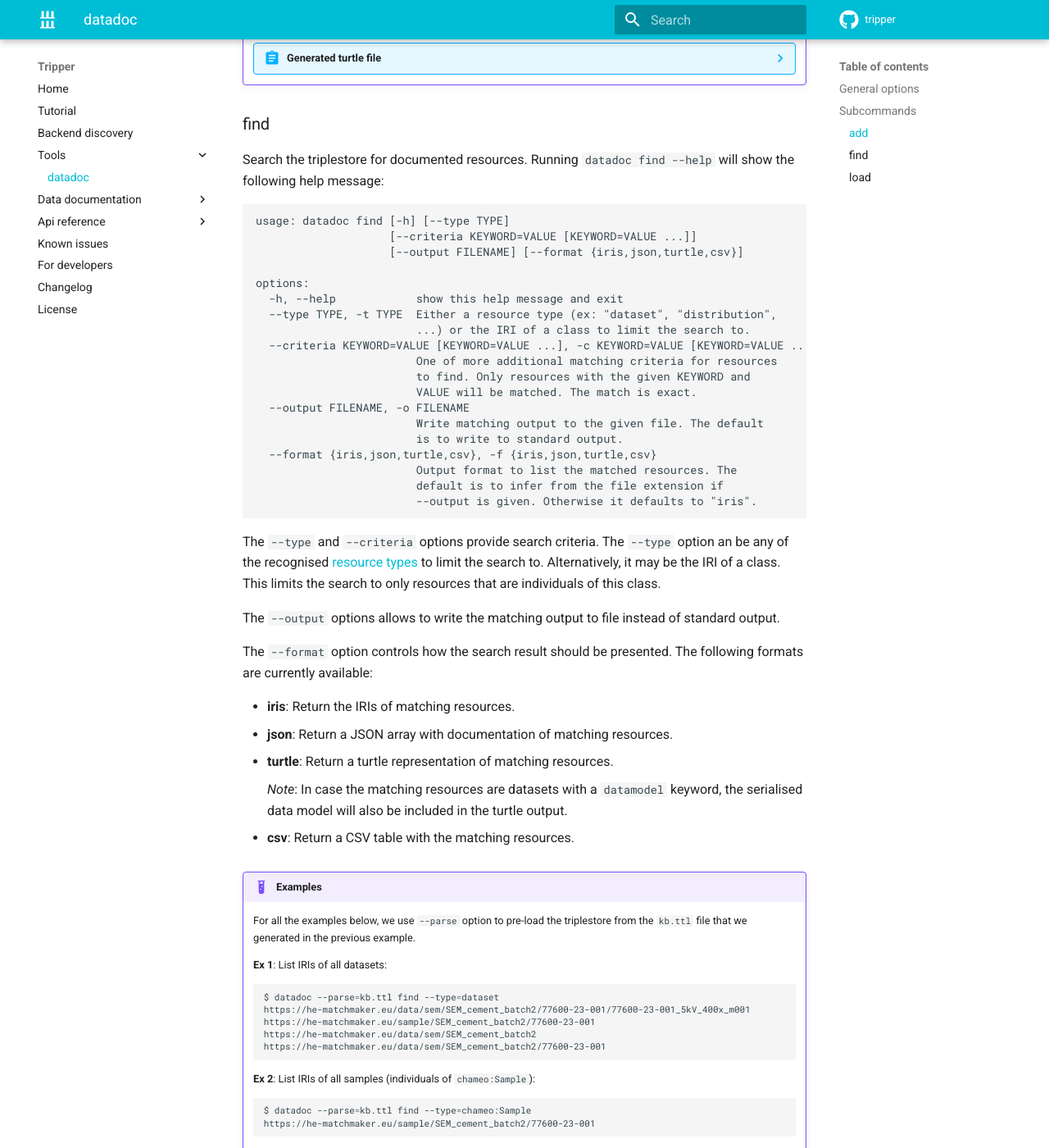
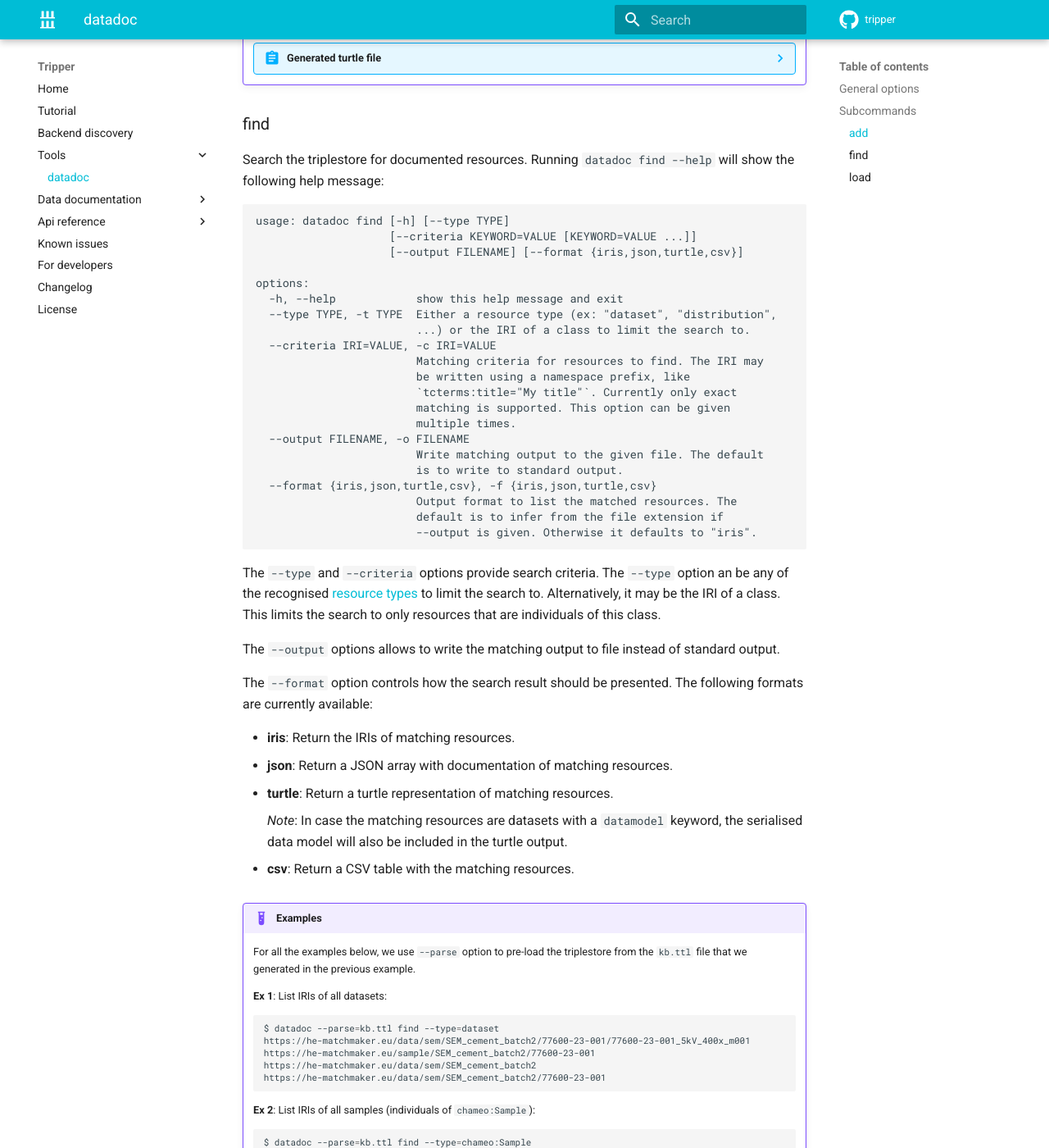
Before and after one commit to EMMC-ASBL/tripper, an MkDocs documentation site: the page built from docs/tools/datadoc.md, in a window 1280 px wide and 1400 px high, scrolled down 2481 px. Shown: the whole window at 82% size. Built offline with MkDocs 1.6.1 and Material for MkDocs 9.7.7, drawn with Linux system fonts in a browser that asks for light colours; comment, search, counter and statistics services are not loaded; the version menu is left out.

Commit message:
Replaced keyword arguments with a `criterias` argument in serach_iris()

```diff
--- a/docs/tools/datadoc.md
+++ b/docs/tools/datadoc.md
@@ -282,10 +282,12 @@
   -h, --help            show this help message and exit
   --type TYPE, -t TYPE  Either a resource type (ex: "dataset", "distribution",
                         ...) or the IRI of a class to limit the search to.
-  --criteria KEYWORD=VALUE [KEYWORD=VALUE ...], -c KEYWORD=VALUE [KEYWORD=VALUE ...]
-                        One of more additional matching criteria for resources
-                        to find. Only resources with the given KEYWORD and
-                        VALUE will be matched. The match is exact.
+  --criteria IRI=VALUE, -c IRI=VALUE
+                        Matching criteria for resources to find. The IRI may
+                        be written using a namespace prefix, like
+                        `tcterms:title="My title"`. Currently only exact
+                        matching is supported. This option can be given
+                        multiple times.
   --output FILENAME, -o FILENAME
                         Write matching output to the given file. The default
                         is to write to standard output.
```
Also changed, not shown: other parts of docs/tools/datadoc.md (+1 -1 lines), 3 other files.
